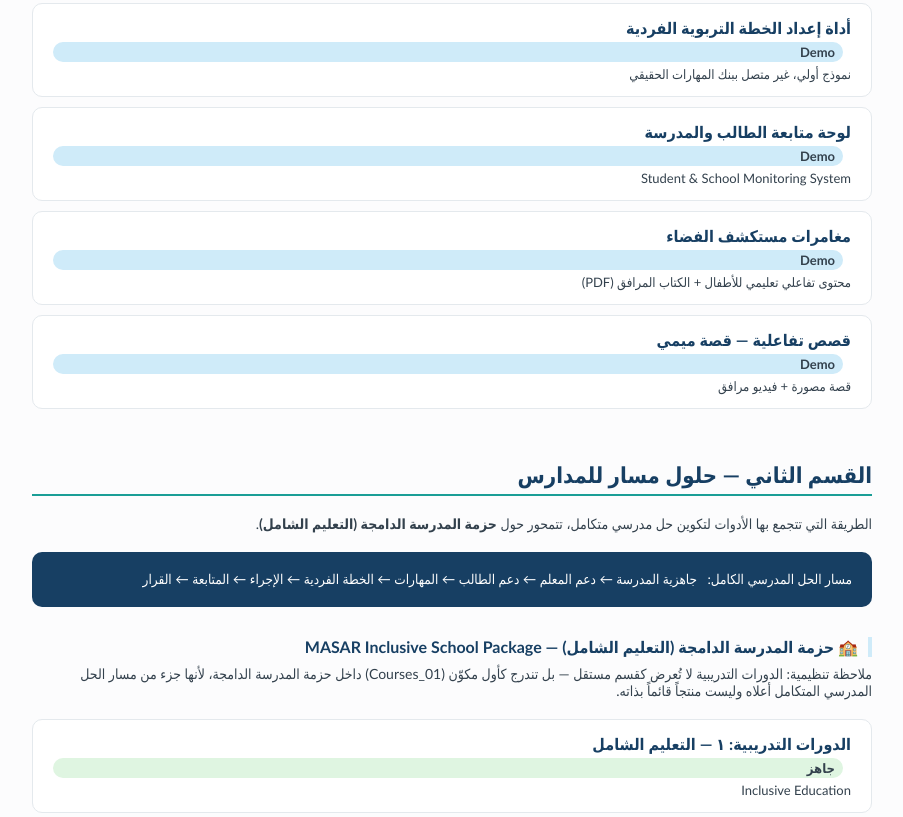
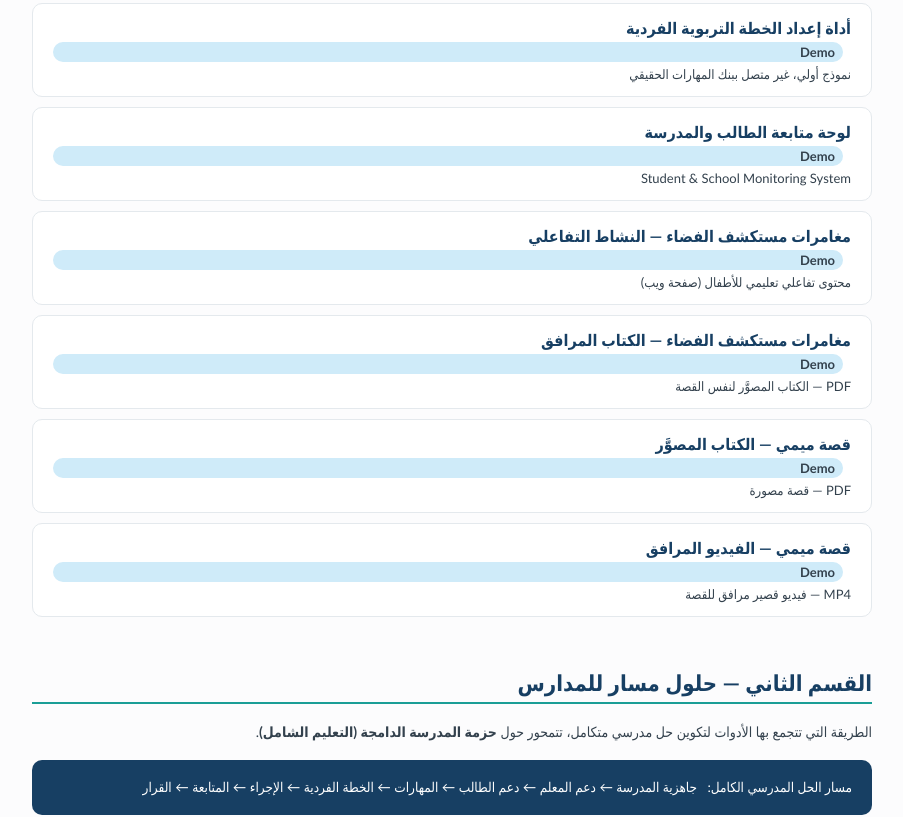
Before and after one commit to drabeer66/Masar-, a plain HTML site: page index.html in a window 1280 px wide. Shown: the part 527-1344 px from the top of the page, without its empty margins (188-1091 px from the left). Drawn offline with Linux system fonts and the light colour scheme.

Commit message:
إصلاح روابط مكسورة: فصل قصة ميمي (PDF) عن الفيديو (MP4) كرابطين مستقلين، فصل نشاط مستكشف الفضاء (HTML) عن كتابه (PDF)، وإصلاح رابط حزمة أدوات الوالدين — جميعها كانت تشير لمجلدات بلا صفحة عرض (سبب الكسر الفعلي)

```diff
--- a/index.html
+++ b/index.html
@@ -55,13 +55,23 @@
   </a>
 
   <a class="card" href="01_MASAR_TOOLS_PRODUCTS/Interactive_Kids_Content/أنشطة_الأطفال_التفاعلية/space-adventures.html">
-    <b>مغامرات مستكشف الفضاء</b><span class="badge demo">Demo</span>
-    <span>محتوى تفاعلي تعليمي للأطفال + الكتاب المرافق (PDF)</span>
+    <b>مغامرات مستكشف الفضاء — النشاط التفاعلي</b><span class="badge demo">Demo</span>
+    <span>محتوى تفاعلي تعليمي للأطفال (صفحة ويب)</span>
   </a>
 
-  <a class="card" href="01_MASAR_TOOLS_PRODUCTS/Interactive_Kids_Content/قصص_تفاعلية/">
-    <b>قصص تفاعلية — قصة ميمي</b><span class="badge demo">Demo</span>
-    <span>قصة مصورة + فيديو مرافق</span>
+  <a class="card" href="01_MASAR_TOOLS_PRODUCTS/Interactive_Kids_Content/%D8%A3%D9%86%D8%B4%D8%B7%D8%A9_%D8%A7%D9%84%D8%A3%D8%B7%D9%81%D8%A7%D9%84_%D8%A7%D9%84%D8%AA%D9%81%D8%A7%D8%B9%D9%84%D9%8A%D8%A9/%D9%85%D8%BA%D8%A7%D9%85%D8%B1%D8%A7%D8%AA%20%D9%85%D8%B3%D8%AA%D9%83%D8%B4%D9%81%20%D8%A7%D9%84%D9%81%D8%B6%D8%A7%D8%A1.pdf">
+    <b>مغامرات مستكشف الفضاء — الكتاب المرافق</b><span class="badge demo">Demo</span>
+    <span>PDF — الكتاب المصوَّر لنفس القصة</span>
+  </a>
+
+  <a class="card" href="01_MASAR_TOOLS_PRODUCTS/Interactive_Kids_Content/%D9%82%D8%B5%D8%B5_%D8%AA%D9%81%D8%A7%D8%B9%D9%84%D9%8A%D8%A9/%D9%82%D8%B5%D8%A9%20%D9%85%D9%8A%D9%85%D9%8A%202.pdf">
+    <b>قصة ميمي — الكتاب المصوَّر</b><span class="badge demo">Demo</span>
+    <span>PDF — قصة مصورة</span>
+  </a>
+
+  <a class="card" href="01_MASAR_TOOLS_PRODUCTS/Interactive_Kids_Content/%D9%82%D8%B5%D8%B5_%D8%AA%D9%81%D8%A7%D8%B9%D9%84%D9%8A%D8%A9/mimi_ancient_egypt_30s_arabic.mp4">
+    <b>قصة ميمي — الفيديو المرافق</b><span class="badge demo">Demo</span>
+    <span>MP4 — فيديو قصير مرافق للقصة</span>
   </a>
 
   <h2>القسم الثاني — حلول مسار للمدارس</h2>
@@ -99,7 +109,7 @@
     <span>Teacher Inclusion Quick Check + حزمة أدوات المعلم (مسودة للمراجعة)</span>
   </a>
 
-  <a class="card" href="02_MASAR_SCHOOL_SOLUTIONS/Inclusive_School_Package/04_Parent_Support_Toolkit/">
+  <a class="card" href="02_MASAR_SCHOOL_SOLUTIONS/Inclusive_School_Package/04_Parent_Support_Toolkit/%D8%AD%D8%B2%D9%85%D8%A9%20%D8%A3%D8%AF%D9%88%D8%A7%D8%AA%20%D8%A7%D9%84%D9%88%D8%A7%D9%84%D8%AF%D9%8A%D9%86%20%D9%84%D8%AF%D8%B9%D9%85%20%D8%A7%D9%84%D8%AA%D8%B9%D9%84%D9%85%20%D8%A7%D9%84%D8%B4%D8%A7%D9%85%D9%84.docx">
     <b>حزمة أدوات الوالدين لدعم التعلم الشامل</b><span class="badge ready">جاهز</span>
     <span>دعم الأسرة كجزء من منظومة الشمولية المدرسية</span>
   </a>
```
